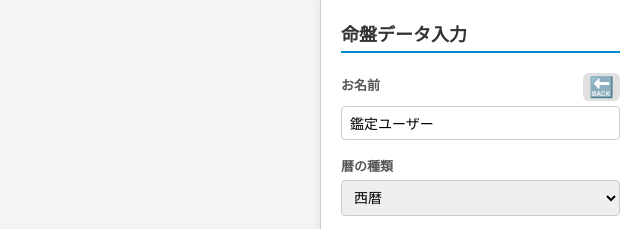
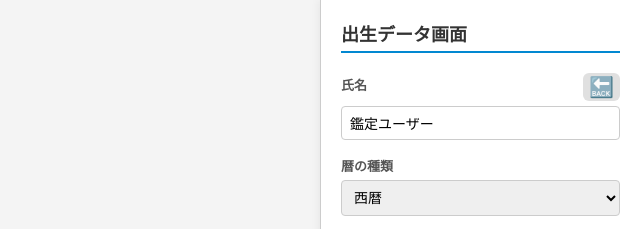
Before and after one commit to nais0001/shibitousu-app, a website built with Vite: page index.html in a window 1280 px wide. Shown: the top 229 px of the page, 640-1280 px from the left. Built offline with nearby package versions, Linux system fonts and the light colour scheme; what iztro would draw is missing.

Commit message:
画面文字修正

```diff
--- a/index.html
+++ b/index.html
@@ -285,7 +285,7 @@
 <body>
 
 <div class="mobile-menu-toggle no-print" id="menu-toggle" onclick="toggleSidebar()">
-  👤 入力画面を開く / 閉じる
+  出生データ画面を開く / 閉じる
 </div>
 
 <div class="app-layout">
@@ -302,11 +302,11 @@
   </div>
 
   <div id="sidebar" class="no-print">
-    <h2>命盤データ入力</h2>
+    <h2>出生データ画面</h2>
 
 <div class="form-group">
   <div class="label-row">
-    <label>お名前</label>
+    <label>氏名</label>
     <a href="https://elena.main.jp" class="right-link">&#x1F519;</a>
   </div>
   <input type="text" id="user-name" value="鑑定ユーザー">
```
